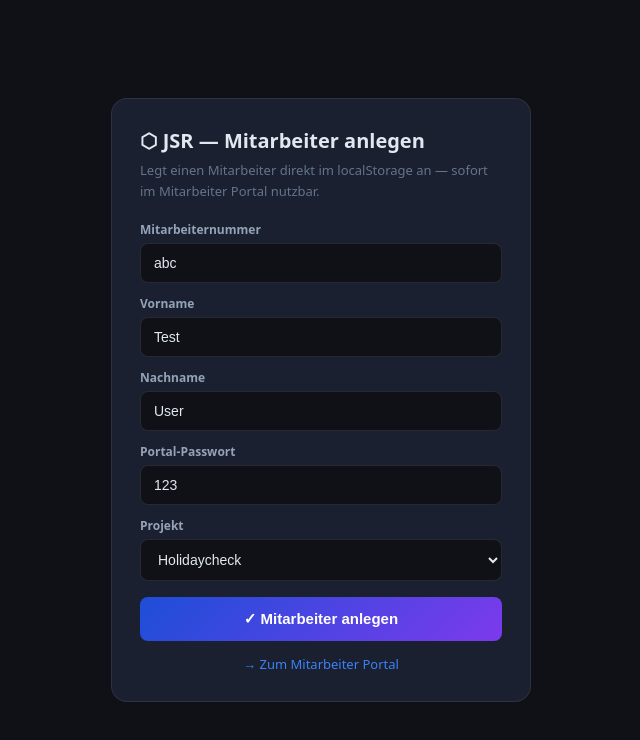
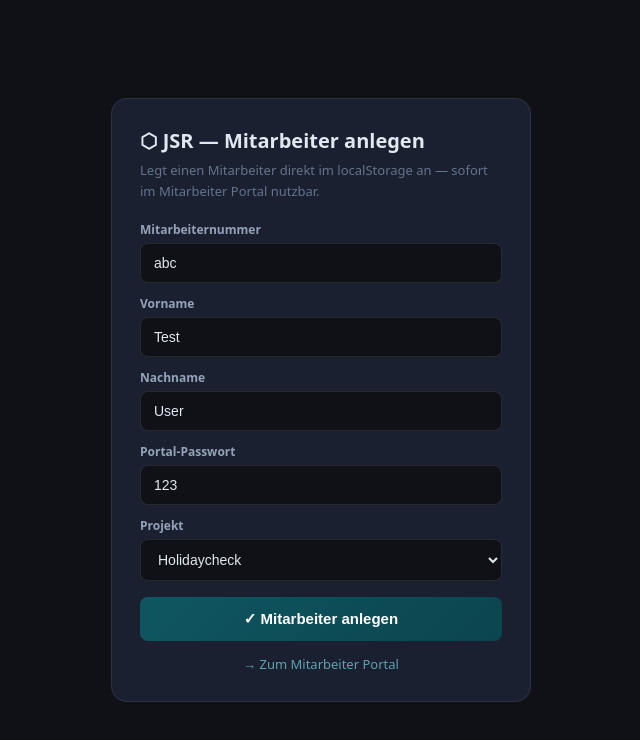
Before and after one commit to Myna2026/jsr-bpo-platform, a plain HTML site: page frontend/setup.html in a window 1280 px wide. Shown: the whole page, without its empty margins (319-959 px from the left). Drawn offline with Linux system fonts and the light colour scheme.

Commit message:
design: color refresh in setup.html

```diff
--- a/frontend/setup.html
+++ b/frontend/setup.html
@@ -12,9 +12,9 @@ h1{font-size:20px;font-weight:800;margin-bottom:6px;}
 p{font-size:13px;color:#64748b;margin-bottom:20px;line-height:1.6;}
 label{display:block;font-size:12px;font-weight:600;color:#94a3b8;margin-bottom:5px;}
 input{width:100%;padding:11px 13px;border-radius:8px;border:1px solid rgba(255,255,255,.1);background:#0f1117;color:#e2e8f0;font-size:14px;outline:none;margin-bottom:12px;}
-button{width:100%;padding:13px;border:none;border-radius:8px;background:linear-gradient(135deg,#1d4ed8,#7c3aed);color:#fff;font-size:15px;font-weight:700;cursor:pointer;margin-top:4px;}
+button{width:100%;padding:13px;border:none;border-radius:8px;background:linear-gradient(135deg,#0F5661,#0B454E);color:#fff;font-size:15px;font-weight:700;cursor:pointer;margin-top:4px;}
 .ok{margin-top:14px;padding:12px;border-radius:8px;background:rgba(34,197,94,.15);color:#22c55e;font-size:13px;font-weight:600;display:none;text-align:center;}
-.link{display:block;margin-top:14px;text-align:center;color:#3b82f6;font-size:13px;text-decoration:none;}
+.link{display:block;margin-top:14px;text-align:center;color:#5EA3AF;font-size:13px;text-decoration:none;}
 </style>
 </head>
 <body>
```
